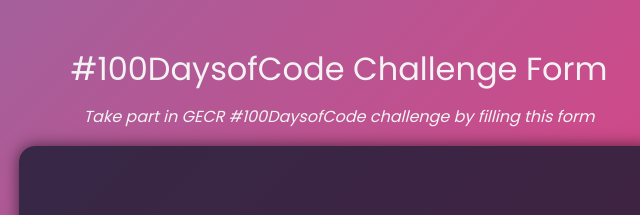
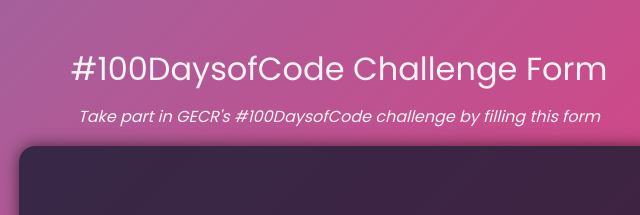
Before and after one commit to getmeapencil/100DaysofCode-survey, a plain HTML site: page index.html in a window 1280 px wide. Shown: the top 215 px of the page, 301-941 px from the left. Drawn offline with Linux system fonts and the light colour scheme.

Commit message:
corrected grammatical error

```diff
--- a/index.html
+++ b/index.html
@@ -12,7 +12,7 @@
       <header class="text-center">
         <h1 id="title">#100DaysofCode Challenge Form</h1>
         <p id="description">
-          <em>Take part in GECR #100DaysofCode challenge by filling this form</em>
+          <em>Take part in GECR's #100DaysofCode challenge by filling this form</em>
         </p>
       </header>
 
```
